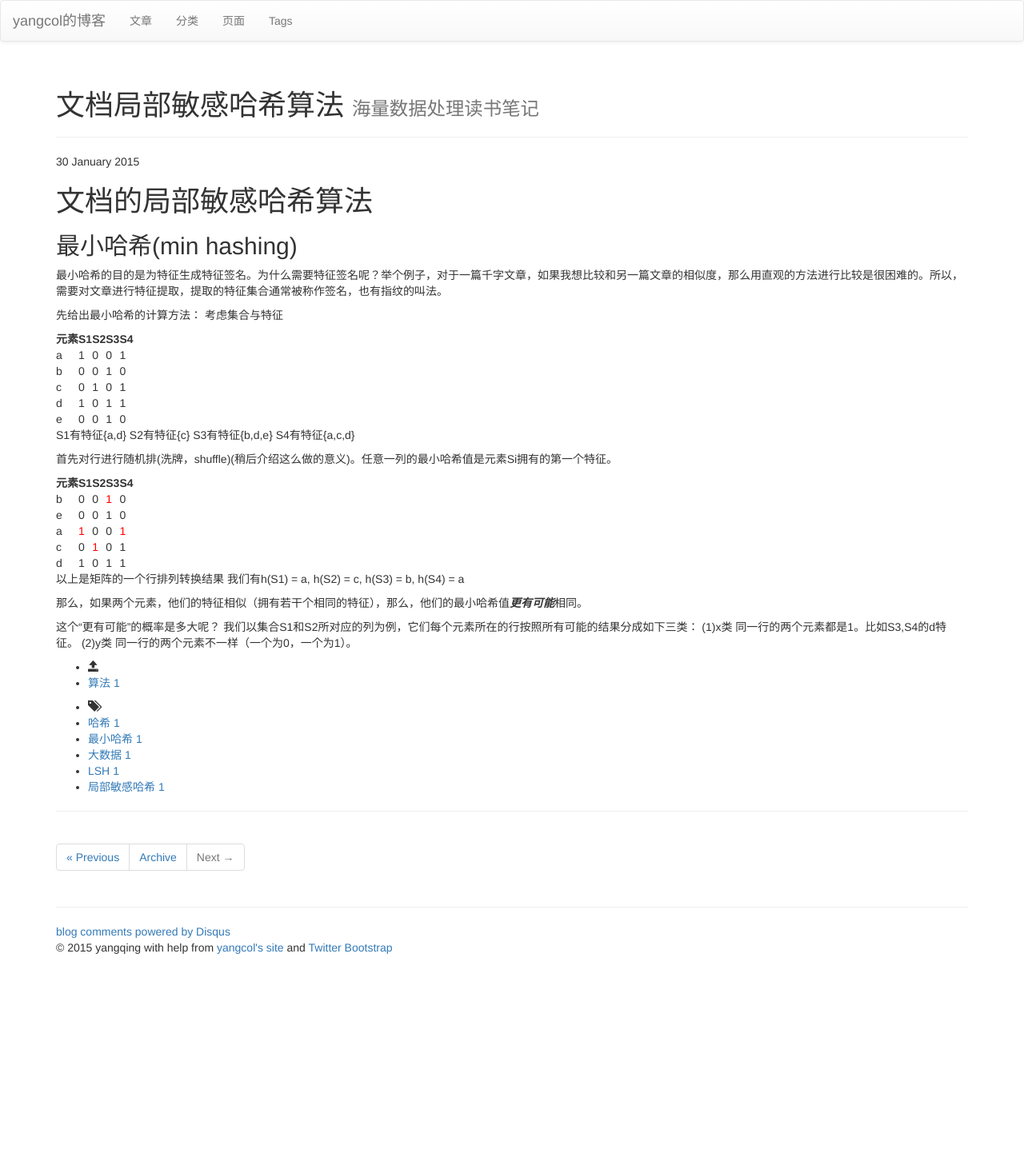
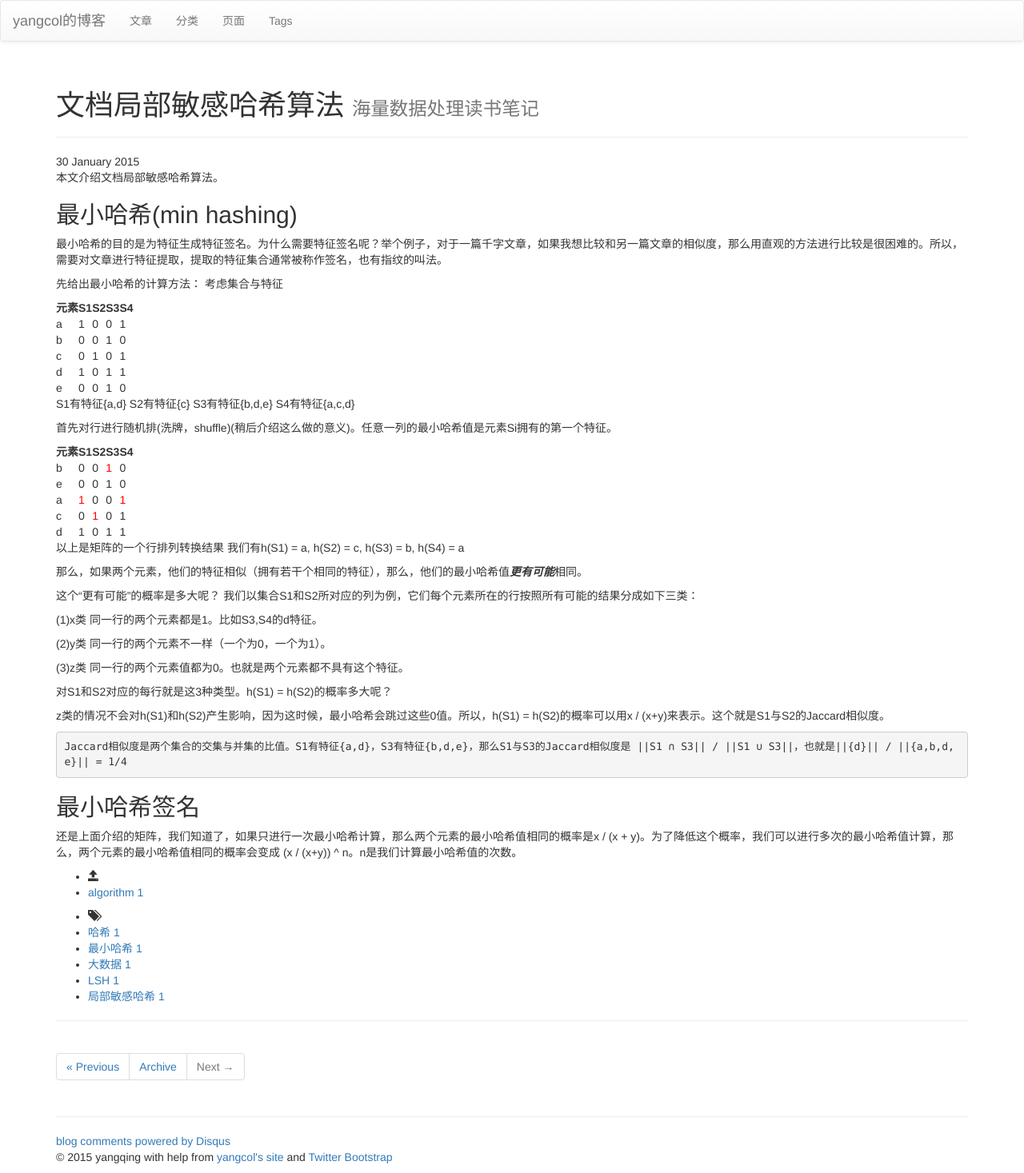
Before and after one commit to yangcol/yangcol.github.com, a Jekyll site: the page built from _posts/2015-1/2015-1-30-文档局部敏感哈希算法.md, in a window 1280 px wide. Shown: the whole page at 80% size. Built offline with Jekyll 4.4.1, drawn with Linux system fonts in a browser that asks for light colours; nearby versions of some CDN libraries; library files that are not in the unit come from our copies; comment, search, counter and statistics services are not loaded; before the commit the page ends 1205 px from its top, so only the background shows below that.

Commit message:
算法改成英文了

```diff
--- a/_posts/2015-1/2015-1-30-文档局部敏感哈希算法.md
+++ b/_posts/2015-1/2015-1-30-文档局部敏感哈希算法.md
@@ -1,12 +1,12 @@
 ---
 layout: post
-category : 算法
+category : algorithm
 tagline: "海量数据处理读书笔记"
 tags : [哈希, 最小哈希, 大数据, LSH, 局部敏感哈希]
 ---
 {% include JB/setup %}
 
-#文档的局部敏感哈希算法
+本文介绍文档局部敏感哈希算法。
 
 ## 最小哈希(min hashing)
 最小哈希的目的是为特征生成特征签名。为什么需要特征签名呢？举个例子，对于一篇千字文章，如果我想比较和另一篇文章的相似度，那么用直观的方法进行比较是很困难的。所以，需要对文章进行特征提取，提取的特征集合通常被称作签名，也有指纹的叫法。
@@ -44,7 +44,22 @@ d|1|0|1|1
 
 这个“更有可能”的概率是多大呢？
 我们以集合S1和S2所对应的列为例，它们每个元素所在的行按照所有可能的结果分成如下三类：
+
 (1)x类
 	同一行的两个元素都是1。比如S3,S4的d特征。
+
 (2)y类
 	同一行的两个元素不一样（一个为0，一个为1）。
+
+(3)z类
+	同一行的两个元素值都为0。也就是两个元素都不具有这个特征。
+
+对S1和S2对应的每行就是这3种类型。h(S1) = h(S2)的概率多大呢？
+
+z类的情况不会对h(S1)和h(S2)产生影响，因为这时候，最小哈希会跳过这些0值。所以，h(S1) = h(S2)的概率可以用x / (x+y)来表示。这个就是S1与S2的Jaccard相似度。
+
+	Jaccard相似度是两个集合的交集与并集的比值。S1有特征{a,d}，S3有特征{b,d,e}，那么S1与S3的Jaccard相似度是 ||S1 ∩ S3|| / ||S1 ∪ S3||，也就是||{d}|| / ||{a,b,d,e}|| = 1/4
+
+
+##最小哈希签名
+还是上面介绍的矩阵，我们知道了，如果只进行一次最小哈希计算，那么两个元素的最小哈希值相同的概率是x / (x + y)。为了降低这个概率，我们可以进行多次的最小哈希值计算，那么，两个元素的最小哈希值相同的概率会变成 (x / (x+y)) ^ n。n是我们计算最小哈希值的次数。
```
Also changed, not shown: 11 other files.
